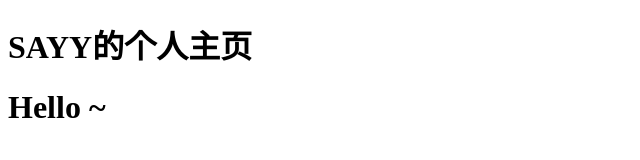
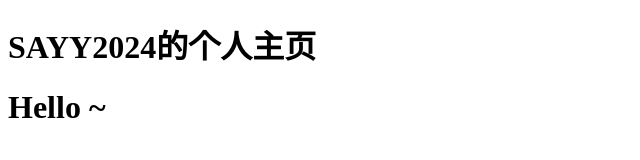
Before and after one commit to SAYY2024/SAYY.github.io, a plain HTML site: page index.html in a window 1280 px wide. Shown: the whole page, without its empty margins (0-640 px from the left). Drawn offline with Linux system fonts and the light colour scheme.

Commit message:
Update index.html

```diff
--- a/index.html
+++ b/index.html
@@ -2,10 +2,10 @@
 <html lang="en">
 <head>
     <meta charset="UTF-8">
-    <title>SAYY</title>
+    <title>SAYY2024</title>
 </head>
 <body>
-    <h1>SAYY的个人主页</h1>
+    <h1>SAYY2024的个人主页</h1>
     <h1>Hello ~</h1>
 </body>
 </html>
```
